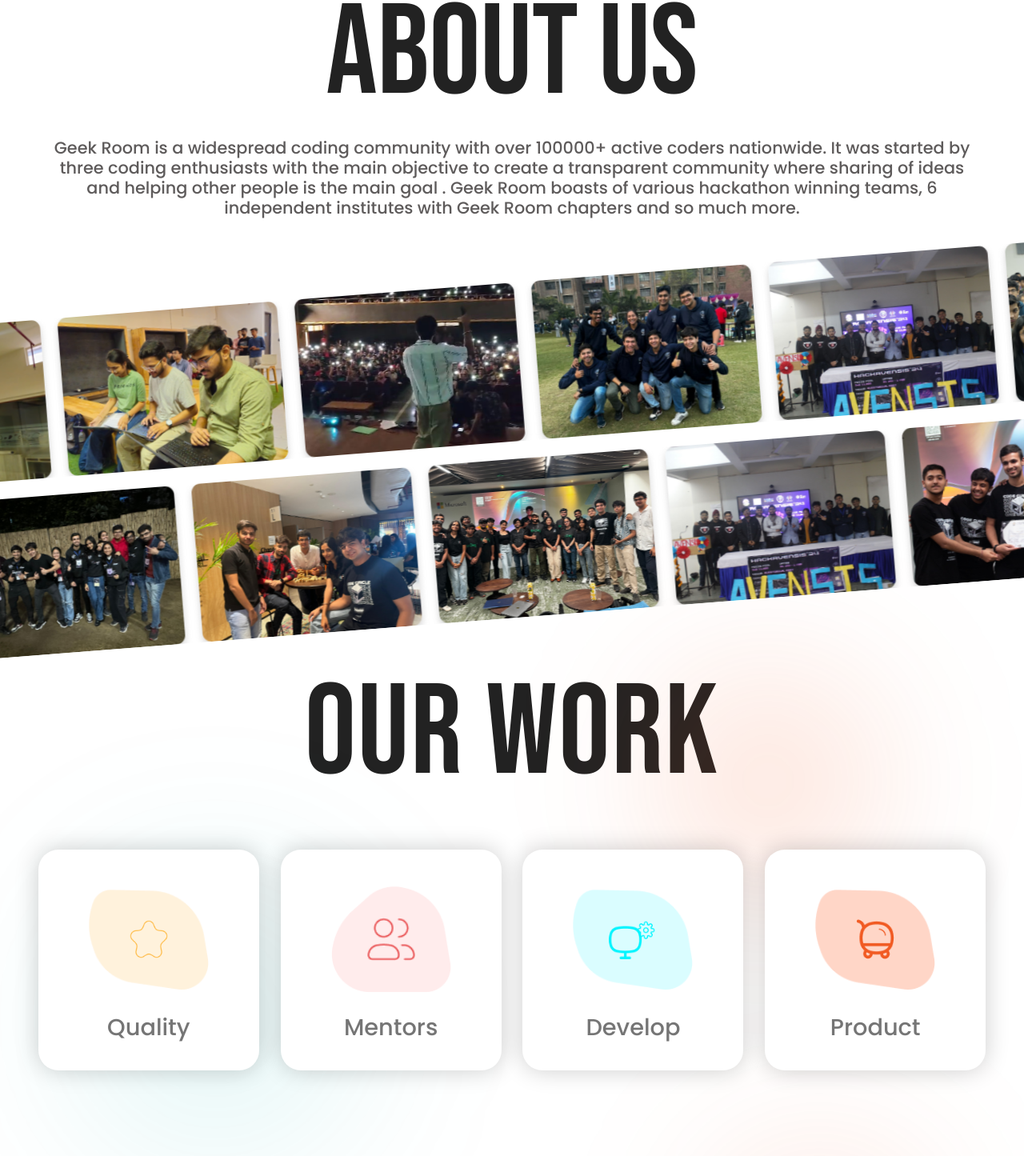
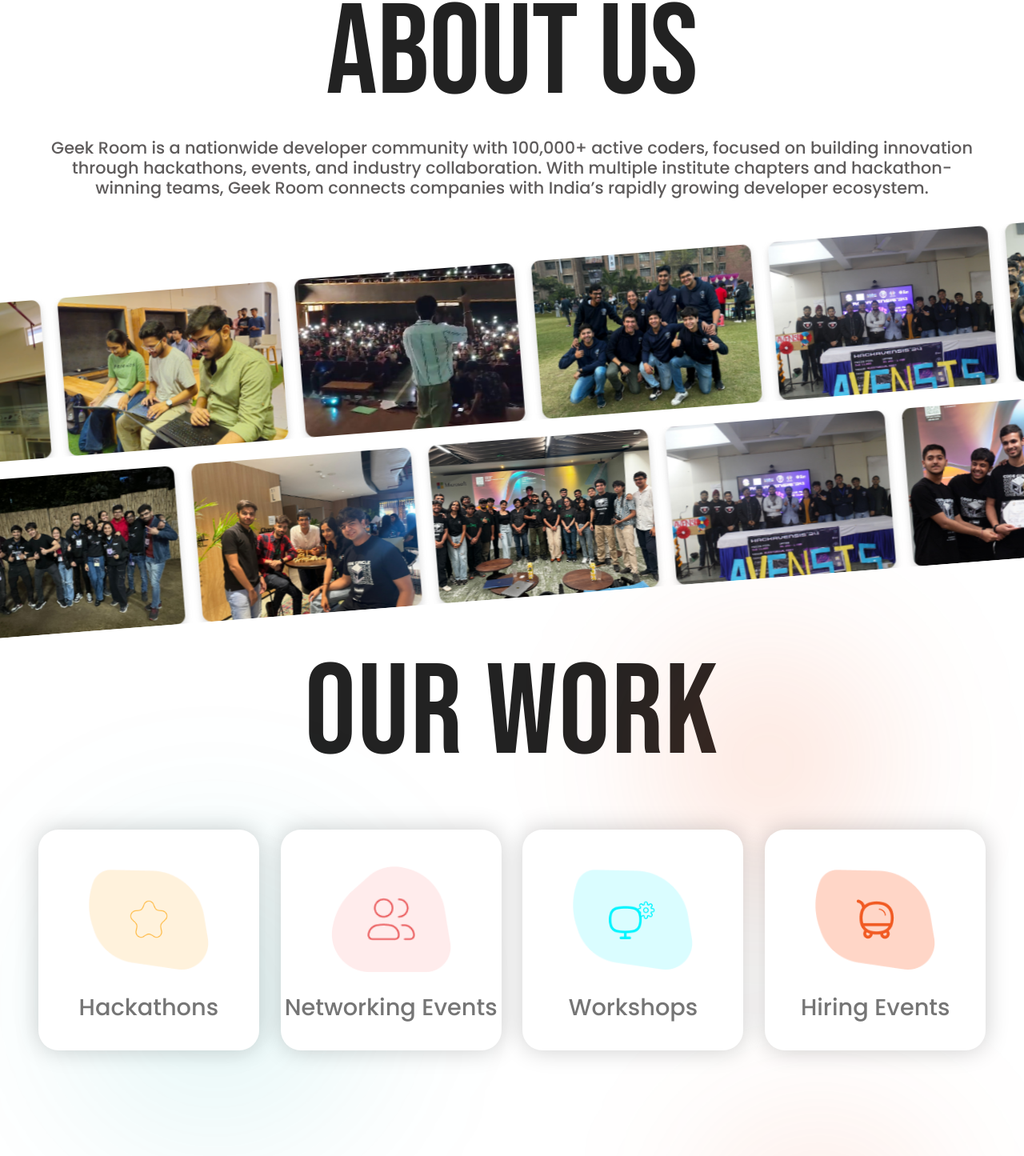
Before and after one commit to AdityaSingh2005/Geek-Room, a Next.js app: page / in a window 1280 px wide. Shown: the part 1266-2711 px from the top of the page at 80% size. Built offline with nearby package versions, Linux system fonts and the light colour scheme; a web font is replaced by a local one.

Commit message:
changed brand positioning content

```diff
--- a/src/Components/Home/About/About.tsx
+++ b/src/Components/Home/About/About.tsx
@@ -12,7 +12,7 @@
           <h1>ABOUT US{/*What is <span style={{color: '#00ACB4'}}>Geek Room?</span>*/}</h1>
       <div className={styles.aboutContent}>
         <div className={styles.aboutContentText}>
-          <p>Geek Room is a widespread coding community with over 100000+ active coders nationwide. It was started by three coding enthusiasts with the main objective to create a transparent community where sharing of ideas and helping other people is the main goal . Geek Room boasts of various hackathon winning teams, 6 independent institutes with Geek Room chapters and so much more.</p>
+          <p>Geek Room is a nationwide developer community with 100,000+ active coders, focused on building innovation through hackathons, events, and industry collaboration. With multiple institute chapters and hackathon-winning teams, Geek Room connects companies with India’s rapidly growing developer ecosystem.</p>
           {/*<p>Our vast connections, a widespread community of over 25000+ coders nationwide, conduction of successful hackathons and events , boasting multi hackathon winning teams comprised purely of Geek Room members, a philosophy of a community of the coders, for the coders and by the coders and a transparent community where anyone can start coding easily, Geek Room is a unique trendsetter that is built for the upliftment of the Indian coding community</p>*/}
         </div>
       </div>
--- a/src/Components/Home/FAQs/FAQs.tsx
+++ b/src/Components/Home/FAQs/FAQs.tsx
@@ -51,7 +51,7 @@
     {
       question: "What is Geek Room?",
       answer:
-        "Geek Room is a widespread coding community with over 100000+ active coders nationwide. It was started by three 1st year coding enthusiasts with the main objective to create a transparent community where sharing of ideas and helping other people is the main goal . Geek Room boasts of various hackathon winning teams , 6 independent institutes with Geek Room chapters and so much more.",
+        "Geek Room is a nationwide developer community with 100,000+ active coders, focused on building innovation through hackathons, events, and industry collaboration. With multiple institute chapters and hackathon-winning teams, Geek Room connects companies with India’s rapidly growing developer ecosystem.",
     },
     {
       question: "How to become Community Partner for Geek Room events",
--- a/src/Components/Home/LandingPage/LandingPage.tsx
+++ b/src/Components/Home/LandingPage/LandingPage.tsx
@@ -36,7 +36,7 @@
           <Image src={Geek2} alt="GeekRoomLogo" />
         </div>
         <div className={styles.word}><h1>Geek Room</h1></div>
-        <div className={styles.word}><p>A community dedicated to helping each other get better at coding together.</p></div>
+        <div className={styles.word}><p>Bridging companies and developers through hackathons, events, and hiring competitions.</p></div>
 
       </div>
       <div className={styles.ball1} ref={ballRef1}></div>
--- a/src/Components/OurWork/OurWork.tsx
+++ b/src/Components/OurWork/OurWork.tsx
@@ -41,10 +41,10 @@
     };
   }, []);
   const workAreas: WorkBoxProps[] = [
-    { title: 'Quality', icon: '/Images/rect4.png', icon2:'/Images/Star.png' },
-    { title: 'Mentors', icon: '/Images/rect2.png', icon2:'/Images/People.png'  },
-    { title: 'Develop', icon: '/Images/rect3.png', icon2:'/Images/Comp.png' },
-    { title: 'Product', icon: '/Images/rect1.png', icon2:'/Images/Frame.png' },
+    { title: 'Hackathons', icon: '/Images/rect4.png', icon2:'/Images/Star.png' },
+    { title: 'Networking Events', icon: '/Images/rect2.png', icon2:'/Images/People.png'  },
+    { title: 'Workshops', icon: '/Images/rect3.png', icon2:'/Images/Comp.png' },
+    { title: 'Hiring Events', icon: '/Images/rect1.png', icon2:'/Images/Frame.png' },
   ];
 
   return (
```
